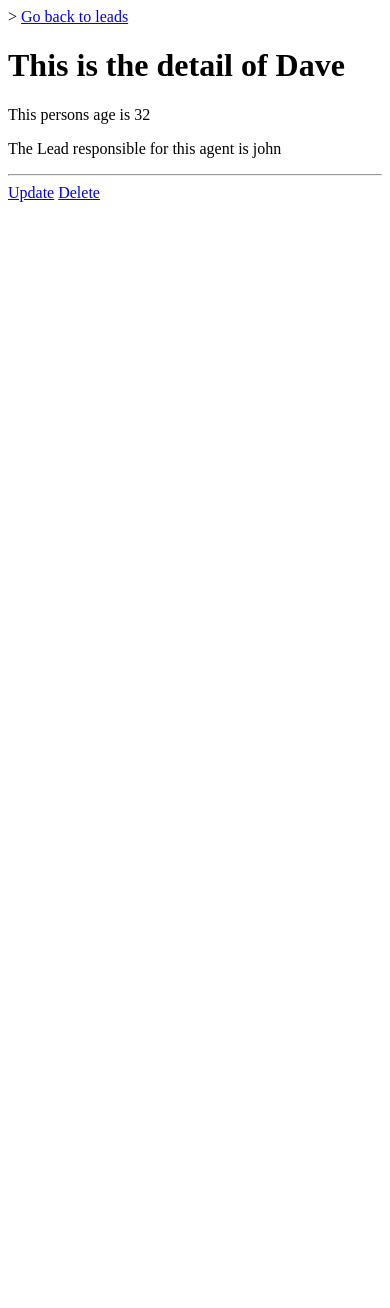
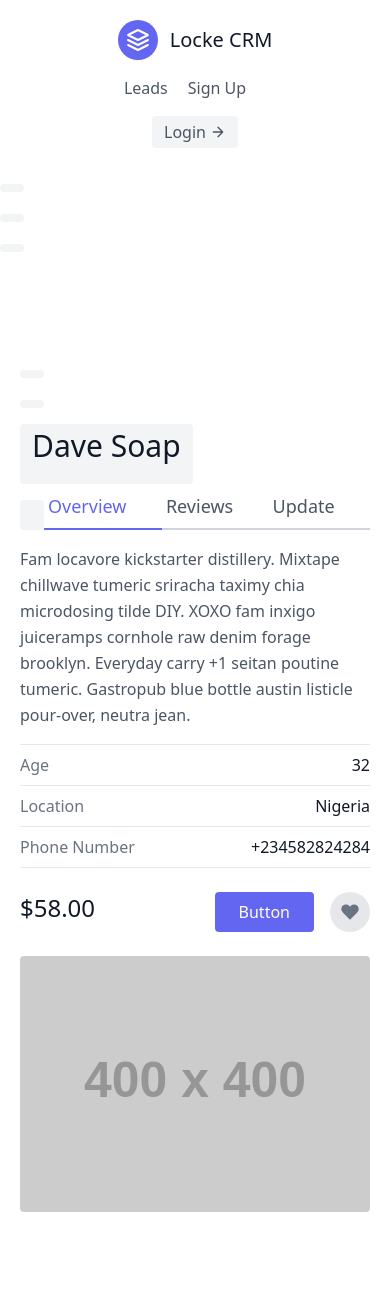
Before and after one commit to jbassie/crm_app, a Django app: page /leads/1/ in a window 390 px wide. Before the commit the page ends 202 px from the top, so only its background shows below. Run offline with Django 3.2, Linux system fonts and the light colour scheme; data comes from the database, SQL or seed files in the repository; both versions use the stored data as it was after the commit; grey boxes labelled with a size stand in for pictures from a placeholder-image service; some libraries are stand-ins or nearby versions.

Commit message:
Updated logic for html files

```diff
--- a/crm_app/urls.py
+++ b/crm_app/urls.py
@@ -1,7 +1,9 @@
 from django.contrib import admin
 from django.urls import path, include
+from leads.views import landing_page
 
 urlpatterns = [
     path('admin/', admin.site.urls),
+    path('', landing_page),
     path('leads/', include('leads.urls', namespace='leads'))
 ]
--- a/leads/urls.py
+++ b/leads/urls.py
@@ -4,7 +4,7 @@ from .views import lead_list, lead_detail, lead_create, lead_update, lead_delete
 app_name = "leads"
 urlpatterns = [
     path('', lead_list, name="lead-list"),
-    path('<int:pk>/', lead_detail, name="lead-detail"),
+    path('<int:pk>/', lead_detail, name='lead-detail'),
     path('<int:pk>/update/', lead_update, name="lead-update"),
     path('<int:pk>/delete/', lead_delete, name="lead-delete"),
     path('create/',lead_create, name="lead-create"),
--- a/leads/views.py
+++ b/leads/views.py
@@ -3,6 +3,10 @@ from django.http import HttpResponse
 from .models import Lead, Agent
 from .forms import LeadForm, LeadModelForm
 # Create your views here.
+
+def landing_page(request):
+    return render(request, 'landing.html')
+
 
 def  lead_list(request):
 
@@ -43,7 +47,8 @@ def lead_update(request, pk):
             form.save()
             return redirect("/leads")
     context = {
-        "form": form
+        "form": form,
+        "lead":lead,
     }
     return render(request, "leads/lead_update.html", context)
 
--- /dev/null
+++ b/templates/base.html
@@ -0,0 +1,19 @@
+<!DOCTYPE html>
+<html lang="en">
+<head>
+    <meta charset="UTF-8">
+    <meta name="viewport" content="width=device-width, initial-scale=1.0">
+    <script src="https://cdn.tailwindcss.com"></script>
+    <title>CRM APP</title>
+</head>
+<body>
+    <div class="max-w-7xl mx-auto ">
+        {% include 'navbar.html' %}
+        {% block content %}
+        {% endblock content %}
+    </div>
+
+
+    {% include "scripts.html" %}
+</body>
+</html>
--- a/templates/leads/lead_detail.html
+++ b/templates/leads/lead_detail.html
@@ -1,30 +1,41 @@
-><!DOCTYPE html>
-<html lang="en">
-<head>
-    <meta charset="UTF-8">
-    <meta name="viewport" content="width=device-width>, initial-scale=1.0">
-    <title>Document</title>
+{% extends 'base.html' %}
 
-    <style>
-    .lead {
-        padding-top: 10px;
-        padding-bottom: 10px ;
-        padding-left: 6px;
-        padding-right: 6px;
-        margin-top: 10 px;
-        background-color: #f6f6f6;
-        width: 100%;
-    }
-    </style>
-</head>
-
-<body>
-    <a href="{% url 'leads:lead-list' %}"> Go back to leads </a>
-    <h1>This is the detail of {{ lead.first_name }}</h1>
-    <p>This persons age is {{ lead.age }}</p>
-    <p>The Lead responsible for this agent is {{ lead.agent }}</p>
-    <hr />
-    <a href="{% url 'leads:lead-update' lead.pk %}">Update</a>
-    <a href="{% url 'leads:lead-delete' lead.pk %}"">Delete</a>
-</body>
-</html>
+{% block content%}
+<section class="text-gray-600 body-font overflow-hidden">
+    <div class="container px-5 py-24 mx-auto">
+      <div class="lg:w-4/5 mx-auto flex flex-wrap">
+        <div class="lg:w-1/2 w-full lg:pr-10 lg:py-6 mb-6 lg:mb-0">
+          <h1 class="text-gray-900 text-3xl title-font font-medium mb-4">{{ lead.first_name }} {{ lead.last_name  }}</h1>
+          <div class="flex mb-4">
+            <a class="flex-grow text-indigo-500 border-b-2 border-indigo-500 py-2 text-lg px-1">Overview</a>
+            <a class="flex-grow border-b-2 border-gray-300 py-2 text-lg px-1">Reviews</a>
+            <a href="{% url 'leads:lead-update' lead.pk %}" class="flex-grow border-b-2 border-gray-300 py-2 text-lg px-1">Update</a>
+          </div>
+          <p class="leading-relaxed mb-4">Fam locavore kickstarter distillery. Mixtape chillwave tumeric sriracha taximy chia microdosing tilde DIY. XOXO fam inxigo juiceramps cornhole raw denim forage brooklyn. Everyday carry +1 seitan poutine tumeric. Gastropub blue bottle austin listicle pour-over, neutra jean.</p>
+          <div class="flex border-t border-gray-200 py-2">
+            <span class="text-gray-500">Age</span>
+            <span class="ml-auto text-gray-900">{{ lead.age }}</span>
+          </div>
+          <div class="flex border-t border-gray-200 py-2">
+            <span class="text-gray-500">Location</span>
+            <span class="ml-auto text-gray-900">Nigeria</span>
+          </div>
+          <div class="flex border-t border-b mb-6 border-gray-200 py-2">
+            <span class="text-gray-500">Phone Number</span>
+            <span class="ml-auto text-gray-900">+234582824284</span>
+          </div>
+          <div class="flex">
+            <span class="title-font font-medium text-2xl text-gray-900">$58.00</span>
+            <button class="flex ml-auto text-white bg-indigo-500 border-0 py-2 px-6 focus:outline-none hover:bg-indigo-600 rounded">Button</button>
+            <button class="rounded-full w-10 h-10 bg-gray-200 p-0 border-0 inline-flex items-center justify-center text-gray-500 ml-4">
+              <svg fill="currentColor" stroke-linecap="round" stroke-linejoin="round" stroke-width="2" class="w-5 h-5" viewBox="0 0 24 24">
+                <path d="M20.84 4.61a5.5 5.5 0 00-7.78 0L12 5.67l-1.06-1.06a5.5 5.5 0 00-7.78 7.78l1.06 1.06L12 21.23l7.78-7.78 1.06-1.06a5.5 5.5 0 000-7.78z"></path>
+              </svg>
+            </button>
+          </div>
+        </div>
+        <img alt="ecommerce" class="lg:w-1/2 w-full lg:h-auto h-64 object-cover object-center rounded" src="https://dummyimage.com/400x400">
+      </div>
+    </div>
+  </section>
+{% endblock content%}
--- /dev/null
+++ b/templates/navbar.html
@@ -0,0 +1,20 @@
+<header class="text-gray-600 body-font">
+    <div class="container mx-auto flex flex-wrap p-5 flex-col md:flex-row items-center">
+      <a class="flex title-font font-medium items-center text-gray-900 mb-4 md:mb-0">
+        <svg xmlns="http://www.w3.org/2000/svg" fill="none" stroke="currentColor" stroke-linecap="round" stroke-linejoin="round" stroke-width="2" class="w-10 h-10 text-white p-2 bg-indigo-500 rounded-full" viewBox="0 0 24 24">
+          <path d="M12 2L2 7l10 5 10-5-10-5zM2 17l10 5 10-5M2 12l10 5 10-5"></path>
+        </svg>
+        <span class="ml-3 text-xl">Locke CRM</span>
+      </a>
+      <nav class="md:ml-auto flex flex-wrap items-center text-base justify-center">
+        <a href="{%url 'leads:lead-list' %}" class="mr-5 hover:text-gray-900">Leads</a>
+        <a class="mr-5 hover:text-gray-900">Sign Up</a>
+      </nav>
+      <a href='#' class="inline-flex items-center bg-gray-100 border-0 py-1 px-3 focus:outline-none hover:bg-gray-200 rounded text-base mt-4 md:mt-0">
+        Login
+        <svg fill="none" stroke="currentColor" stroke-linecap="round" stroke-linejoin="round" stroke-width="2" class="w-4 h-4 ml-1" viewBox="0 0 24 24">
+          <path d="M5 12h14M12 5l7 7-7 7"></path>
+        </svg>
+      </button>
+    </div>
+  </header>
```
Also changed, not shown: templates/landing.html (added, +18 -0 lines), templates/leads/lead_create.html (+4 -12 lines), templates/leads/lead_list.html (+38 -27 lines), templates/leads/lead_update.html (+24 -19 lines), db.sqlite3, templates/scripts.html (added).
